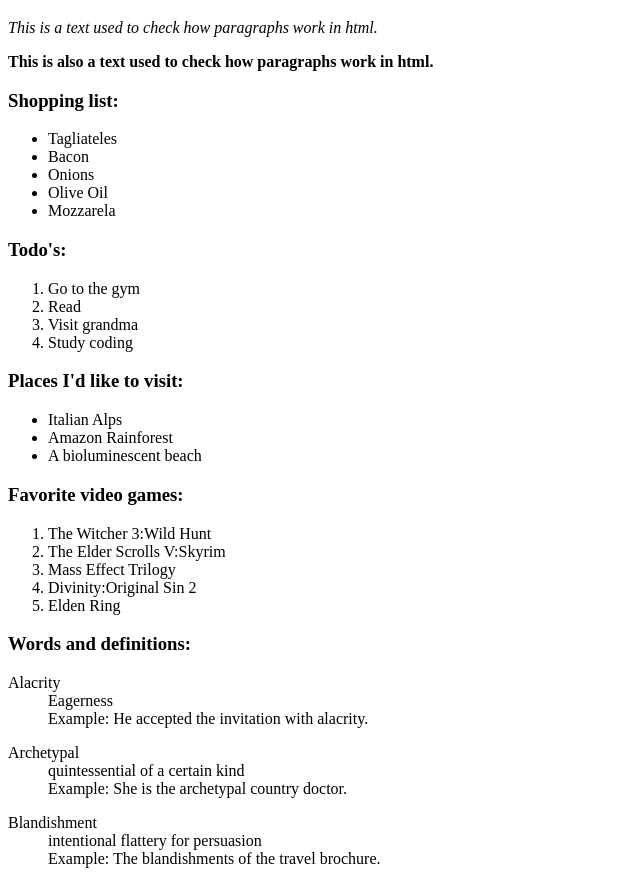
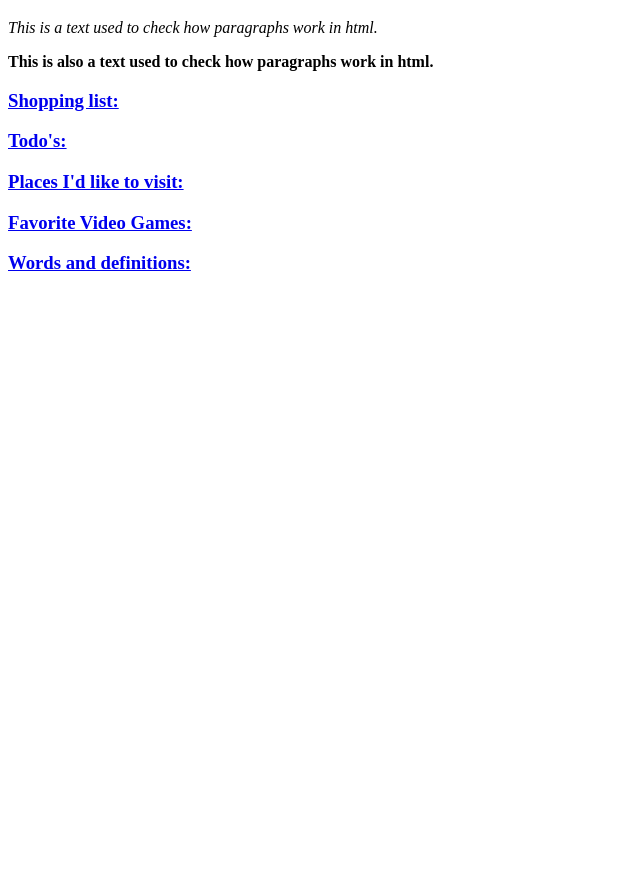
Before and after one commit to UrsuTudor/HTML-study, a plain HTML site: page html-practice/index.html in a window 1280 px wide. Shown: the part 61-945 px from the top of the page, without its empty margins (0-640 px from the left). After the commit the page ends 800 px from the top, so only its background shows below. Drawn offline with Linux system fonts and the light colour scheme.

Commit message:
moved contents of lists into their own .html files and linked them all to index.html (homepage)

```diff
--- a/html-practice/index.html
+++ b/html-practice/index.html
@@ -10,56 +10,19 @@
         <!-- this is a hidden comment -->
         <p><strong> This is also a text used to check how paragraphs work in html.</strong></p>
         <p>
-            <h3>Shopping list:</h3>
-            <ul>
-                <li>Tagliateles</li>
-                <li>Bacon</li>
-                <li>Onions</li>
-                <li>Olive Oil</li>
-                <li>Mozzarela</li>
-            </ul>
+            <h3><a href="Lists/Shopping-list.html" target="_blank" rel="noopener noreferrer"> Shopping list:</a></h3>
         </p>
         <p>
-            <h3>Todo's:</h3>
-            <ol>
-                <li>Go to the gym</li>
-                <li>Read</li>
-                <li>Visit grandma</li>
-                <li>Study coding</li>
-
-            </ol>
+            <h3><a href="Lists/todos.html" target="_blank" rel="noopener noreferrer"> Todo's:</a></h3>
         </p>
         <p>
-            <h3>Places I'd like to visit:</h3>
-            <ul>
-                <li>Italian Alps</li>
-                <li>Amazon Rainforest</li>
-                <li>A bioluminescent beach</li>
-            </ul>
+            <h3><a href="Lists/places.html" target="_blank" rel="noopener noreferrer"> Places I'd like to visit:</a></h3>
         </p>
         <p>
-            <h3>Favorite video games:</h3>
-            <ol>
-                <li>The Witcher 3:Wild Hunt</li>
-                <li>The Elder Scrolls V:Skyrim</li>
-                <li>Mass Effect Trilogy</li>
-                <li>Divinity:Original Sin 2</li>
-                <li>Elden Ring</li>
-            </ol>
+            <h3><a href="Lists/video-games.html" target="_blank" rel="noopener noreferrer">Favorite Video Games:</a></h3>
         </p>
         <p>
-            <h3>Words and definitions:</h3>
-            <dl>
-                <dt>Alacrity</dt>
-                <dd>Eagerness</dd>
-                <dd>Example: He accepted the invitation with alacrity.</dd>
-                <p><dt>Archetypal</dt>
-                <dd>quintessential of a certain kind</dd>
-                <dd>Example: She is the archetypal country doctor.</dd></p>
-                <p><dt>Blandishment </dt>
-                <dd>intentional flattery for persuasion</dd>
-                <dd>Example: The blandishments of the travel brochure.</dd></p>
-            </dl>
+            <h3><a href="Lists/definitions.html" target="_blank" rel="noopener noreferrer"> Words and definitions:</a></h3>
         </p>
     </body>
 </html>
```
Also changed, not shown: html-practice/Lists/Shopping-list.html (+8 -3 lines), html-practice/Lists/definitions.html (+21 -0 lines), html-practice/Lists/places.html (+15 -0 lines), html-practice/Lists/todos.html (+17 -0 lines), html-practice/Lists/video-games.html (+17 -0 lines).
